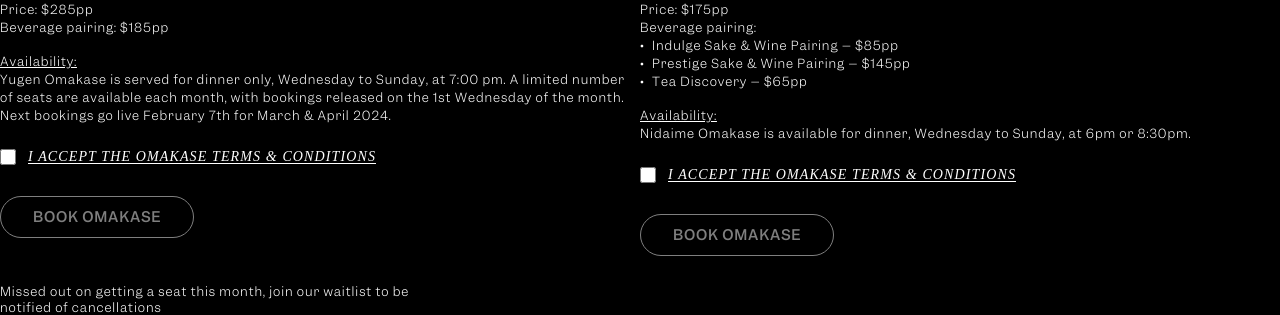
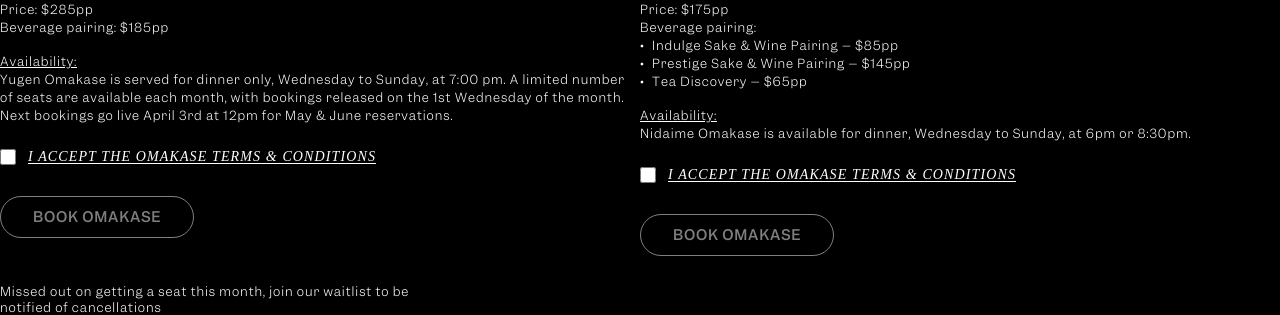
Before and after one commit to yugenteabar/restaurant, a Jekyll site: the page built from _pages/omakase.md, in a window 1280 px wide and 900 px high, scrolled down 692 px. Shown: the part 189-504 px from the top of the window. Built offline with Jekyll 4.4.1, drawn with Linux system fonts in a browser that asks for light colours.

Commit message:
TinaCMS content update

```diff
--- a/_pages/omakase.md
+++ b/_pages/omakase.md
@@ -18,8 +18,8 @@ yugen_omakase_beverage_pairing: $185pp
 yugen_omakase_availability: >-
   Yugen Omakase is served for dinner only, Wednesday to Sunday, at 7:00 pm. A
   limited number of seats are available each month, with bookings released on
-  the 1st Wednesday of the month. Next bookings go live February 7th for March &
-  April 2024.
+  the 1st Wednesday of the month. Next bookings go live April 3rd at 12pm for
+  May & June reservations.
 yugen_omakase_book_text: BOOK OMAKASE
 yugen_omakase_book_link: >-
   https://www.quandoo.com.au/checkout-widget/widget?aid=146&utm_source=quandoo-partner&utm_medium=widget-link&merchantId=94412
```
